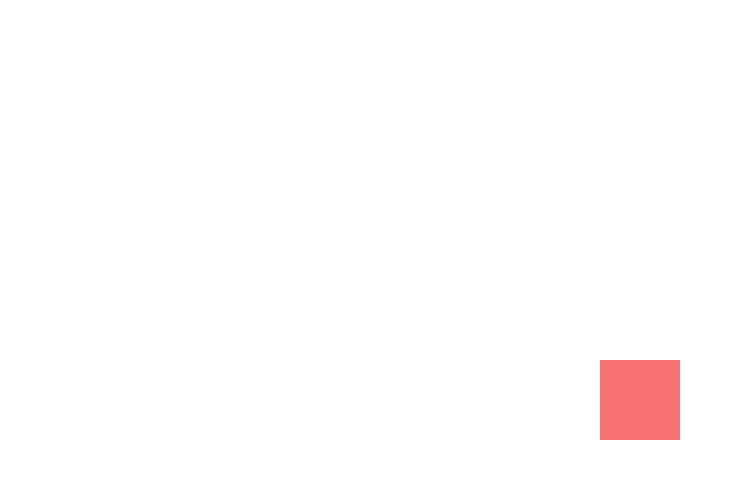
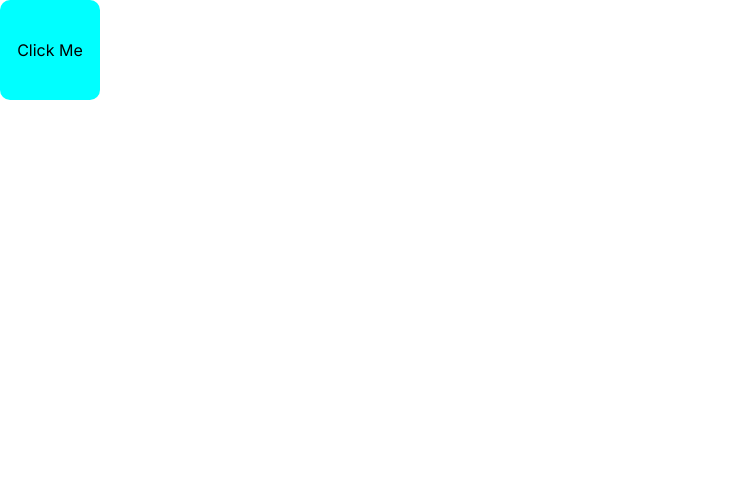
Before and after one commit to MW25-hush/Jest-Demo, a Next.js app: page / in a window 1280 px wide. Shown: the top 478 px of the page, without its empty margins (0-743 px from the left). Built offline with nearby package versions, Linux system fonts and the light colour scheme.

Commit message:
worked more on frmaer motion

```diff
--- a/app/page.tsx
+++ b/app/page.tsx
@@ -1,23 +1,31 @@
 "use client";
-import { useState } from "react";
+import React, { useState } from "react";
 import { motion } from "framer-motion";
-import { exit } from "process";
 
-const variant = {
-  animate: {
-    x: [0, 100, 0],
-    y: [0, 100, 0],
-  },
-};
-export default function Home() {
+const LayoutExample = () => {
+  const [isExpanded, setIsExpanded] = useState(false);
+
   return (
-    <div className="flex justify-center items-center h-screen">
+    <div className="container">
       <motion.div
-        variants={variant}
-        initial="initialState"
-        animate="animate"
-        className="h-20 w-20 bg-red-400"
-      ></motion.div>
+        layout
+        className="box"
+        onClick={() => setIsExpanded(!isExpanded)}
+        style={{
+          width: isExpanded ? 300 : 100,
+          height: isExpanded ? 300 : 100,
+          backgroundColor: "cyan",
+          borderRadius: 10,
+          display: "flex",
+          alignItems: "center",
+          justifyContent: "center",
+          cursor: "pointer",
+        }}
+      >
+        Click Me
+      </motion.div>
     </div>
   );
-}
+};
+
+export default LayoutExample;
```
